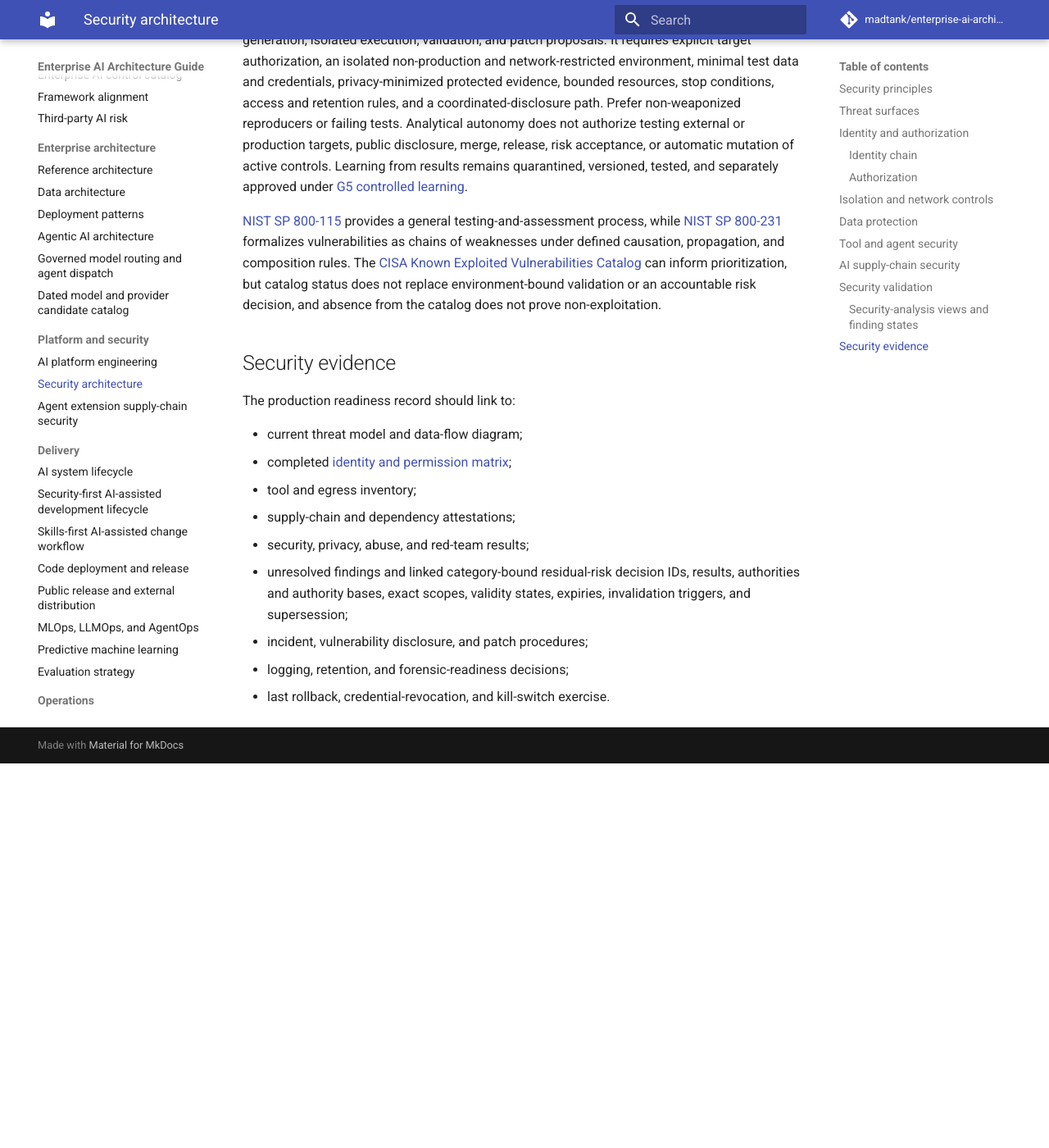
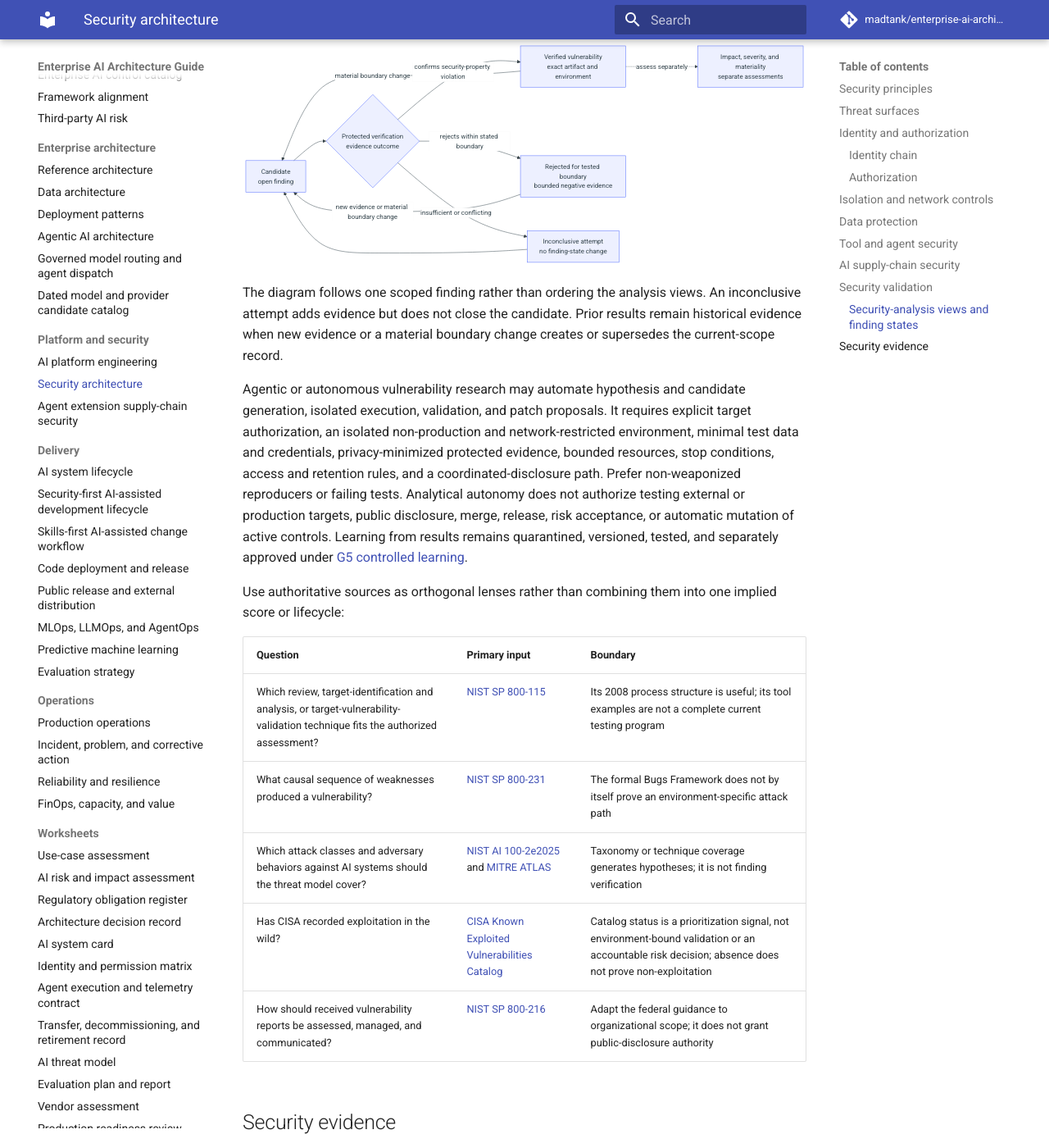
Before and after one commit to madtank/enterprise-ai-architecture-guide-public, an MkDocs documentation site: the page built from docs/security/security-architecture.md, in a window 1280 px wide and 1400 px high, scrolled down 7094 px. Shown: the whole window at 82% size. Built offline with MkDocs 1.6.1 and Material for MkDocs 9.7.7, drawn with Linux system fonts in a browser that asks for light colours; comment, search, counter and statistics services are not loaded; before the commit the page ends 8025 px from its top, so only the background shows below that.

Commit message:
Add security finding chart and source map (#5)
Co-authored-by: madtank <madtank@users.noreply.github.com>

````diff
--- a/docs/security/security-architecture.md
+++ b/docs/security/security-architecture.md
@@ -223,6 +223,32 @@ the artifact, environment, threat model, or tested prerequisites invalidates
 the applicable result and returns the issue to candidate review. Verification,
 severity, and business materiality remain separate determinations.
 
+**Figure — Finding evidence states (not an AI-DLC or maturity sequence)**
+
+```mermaid
+flowchart LR
+    C["Candidate<br/>open finding"]
+    O{"Protected verification<br/>evidence outcome"}
+    V["Verified vulnerability<br/>exact artifact and environment"]
+    R["Rejected for tested boundary<br/>bounded negative evidence"]
+    I["Inconclusive attempt<br/>no finding-state change"]
+    T["Impact, severity, and materiality<br/>separate assessments"]
+
+    C --> O
+    O -->|"confirms security-property violation"| V
+    O -->|"rejects within stated boundary"| R
+    O -->|"insufficient or conflicting"| I
+    I --> C
+    V -.->|"assess separately"| T
+    V -->|"material boundary change"| C
+    R -->|"new evidence or material boundary change"| C
+```
+
+The diagram follows one scoped finding rather than ordering the analysis views.
+An inconclusive attempt adds evidence but does not close the candidate. Prior
+results remain historical evidence when new evidence or a material boundary
+change creates or supersedes the current-scope record.
+
 Agentic or autonomous vulnerability research may automate hypothesis and
 candidate generation, isolated execution, validation, and patch proposals. It
 requires explicit target authorization, an isolated non-production and
@@ -236,15 +262,16 @@ from results remains quarantined, versioned, tested, and separately approved
 under
 [G5 controlled learning](../delivery/security-first-ai-dlc.md#g5-controlled-learning).
 
-[NIST SP 800-115](https://www.nist.gov/publications/technical-guide-information-security-testing-and-assessment)
-provides a general testing-and-assessment process, while
-[NIST SP 800-231](https://csrc.nist.gov/pubs/sp/800/231/final) formalizes
-vulnerabilities as chains of weaknesses under defined causation, propagation,
-and composition rules. The
-[CISA Known Exploited Vulnerabilities Catalog](https://www.cisa.gov/known-exploited-vulnerabilities-catalog)
-can inform prioritization, but catalog status does not replace
-environment-bound validation or an accountable risk decision, and absence
-from the catalog does not prove non-exploitation.
+Use authoritative sources as orthogonal lenses rather than combining them into
+one implied score or lifecycle:
+
+| Question | Primary input | Boundary |
+|---|---|---|
+| Which review, target-identification and analysis, or target-vulnerability-validation technique fits the authorized assessment? | [NIST SP 800-115](https://csrc.nist.gov/pubs/sp/800/115/final) | Its 2008 process structure is useful; its tool examples are not a complete current testing program |
+| What causal sequence of weaknesses produced a vulnerability? | [NIST SP 800-231](https://csrc.nist.gov/pubs/sp/800/231/final) | The formal Bugs Framework does not by itself prove an environment-specific attack path |
+| Which attack classes and adversary behaviors against AI systems should the threat model cover? | [NIST AI 100-2e2025](https://csrc.nist.gov/pubs/ai/100/2/e2025/final) and [MITRE ATLAS](https://atlas.mitre.org/) | Taxonomy or technique coverage generates hypotheses; it is not finding verification |
+| Has CISA recorded exploitation in the wild? | [CISA Known Exploited Vulnerabilities Catalog](https://www.cisa.gov/known-exploited-vulnerabilities-catalog) | Catalog status is a prioritization signal, not environment-bound validation or an accountable risk decision; absence does not prove non-exploitation |
+| How should received vulnerability reports be assessed, managed, and communicated? | [NIST SP 800-216](https://csrc.nist.gov/pubs/sp/800/216/final) | Adapt the federal guidance to organizational scope; it does not grant public-disclosure authority |
 
 ## Security evidence
 
````
Also changed, not shown: docs/references.md (+2 -2 lines).
